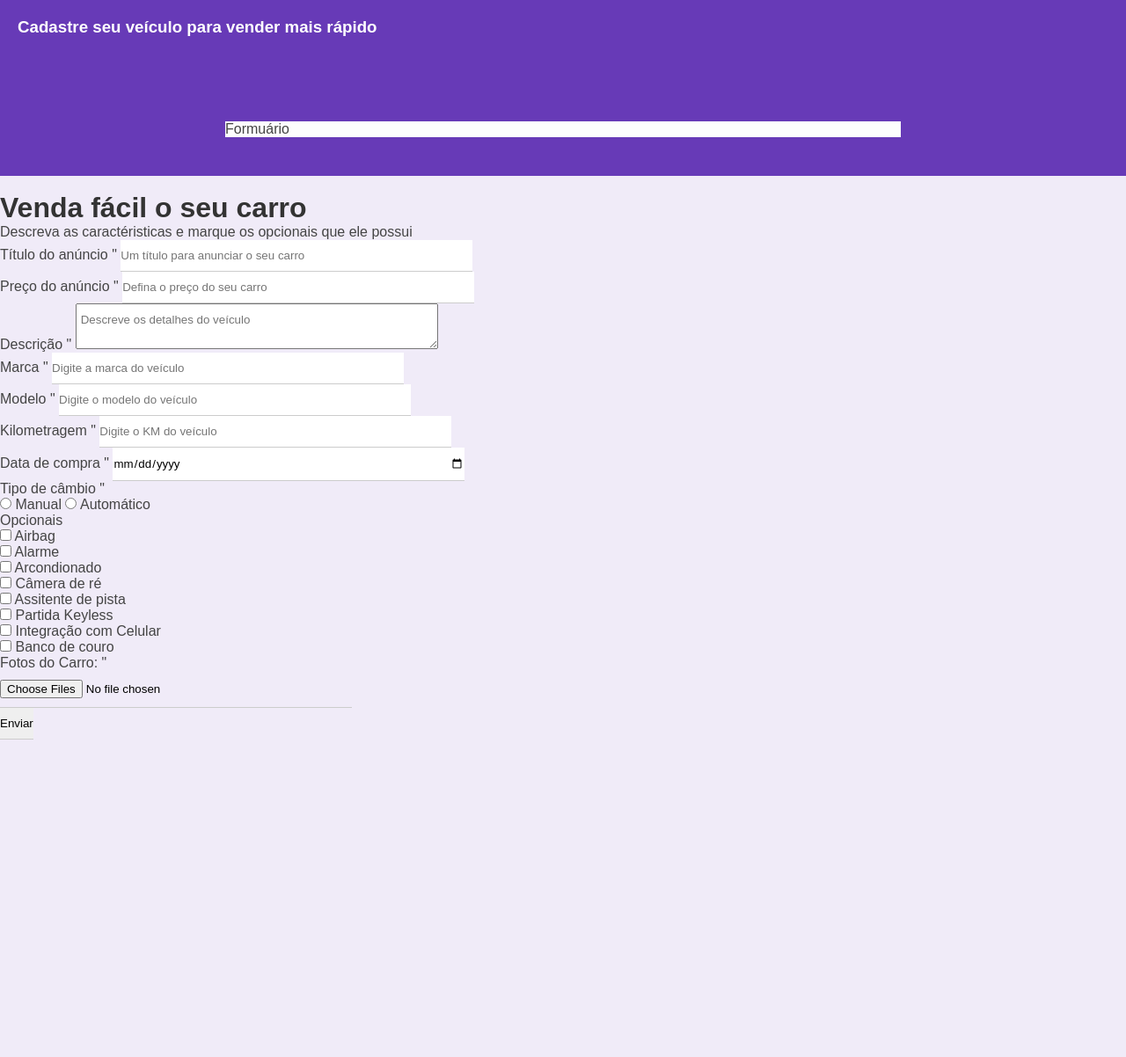
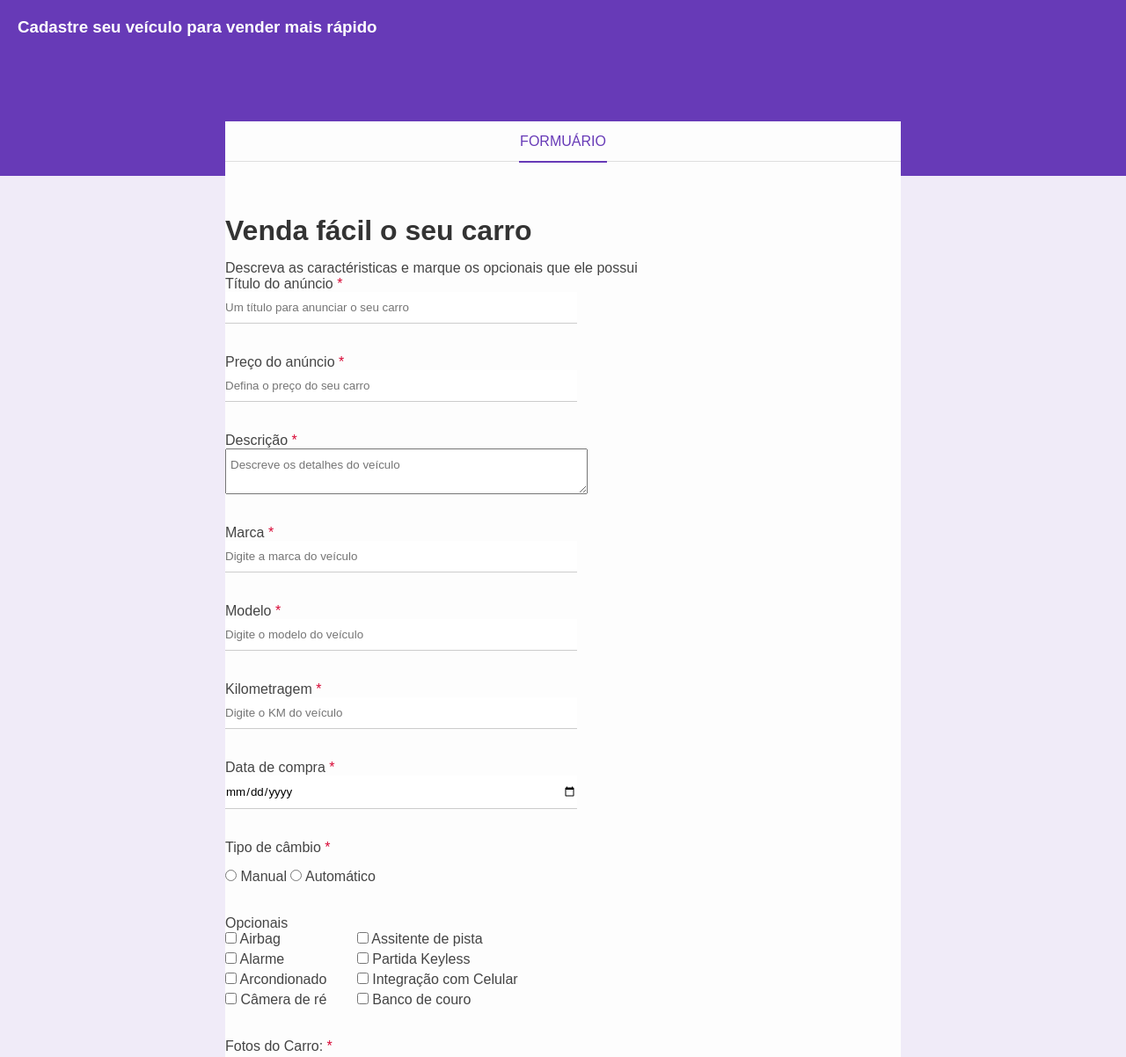
Before and after one commit to samueljdev/Projeto-Formulario, a plain HTML site: page index.html in a window 1280 px wide. Shown: the top 1202 px of the page at 88% size. Before the commit the page ends 841 px from the top, so only its background shows below. Drawn offline with Linux system fonts and the light colour scheme.

Commit message:
Finalizando o projeto

```diff
--- a/css/style.css
+++ b/css/style.css
@@ -60,3 +60,76 @@ textarea {
   position: relative;
   top: -62px;
 }
+
+/* form header */
+.form-header {
+  border-bottom: 1px solid #dfdfdf;
+  height: 45px;
+}
+
+.form-header p {
+  color: #673ab7;
+  border-bottom: 2px solid #673ab7;
+  width: 100px;
+  text-align: center;
+  margin: 0 auto;
+  text-transform: uppercase;
+  height: 45px;
+  line-height: 45px;
+}
+
+/* form body */
+.form-body {
+  padding: 30px;
+}
+
+.form-title {
+  margin-bottom: 15px;
+}
+
+.form-body p {
+  margin-bottom: 20px;
+}
+
+.required-field {
+  color: #d80835;
+}
+
+.box-input {
+  margin-bottom: 35px;
+}
+
+.block {
+  display: block;
+}
+
+.optional-box {
+  display: inline-block;
+  margin: 0 30px 30px 0;
+}
+
+.optional-list li {
+  list-style: none;
+  margin-bottom: 5px;
+}
+
+.box-input p {
+  margin-bottom: 15px;
+}
+
+.btn-submit {
+  background-color: #673ab7;
+  color: #fff;
+  border: 2px solid transparent;
+  width: 150px;
+  height: 50px;
+  cursor: pointer;
+  text-transform: uppercase;
+  transition: 0.5s;
+}
+
+.btn-submit:hover {
+  background-color: #fff;
+  border-color: #673ab7;
+  color: #673ab7;
+}
--- a/index.html
+++ b/index.html
@@ -14,6 +14,7 @@
             <h3>Cadastre seu veículo para vender mais rápido</h3>
         </div>
         <div class="form-container">
+            <div class="form-header">
                 <p>Formuário</p>
             </div>
             <div class="form-body"></div>
@@ -21,94 +22,95 @@
             <p>Descreva as caractéristicas e marque os opcionais que ele possui</p>
             <form>
                 <div class="box-input">
-                <label for="title"> Título do anúncio <span class="required-field">"</span> </label>
+                    <label for="title"> Título do anúncio <span class="required-field">*</span> </label>
                     <input type="text" name="title" id="title" class="block"
                         placeholder="Um título para anunciar o seu carro" minlength="1" maxlength="30" required />
                 </div>
                 <div class="box-input">
-                <label for="preco"> Preço do anúncio <span class="required-field">"</span> </label>
+                    <label for="preco"> Preço do anúncio <span class="required-field">*</span> </label>
                     <input type="number" name="preco" id="preco" class="block" placeholder="Defina o preço do seu carro"
                         required />
                 </div>
                 <div class="box-input">
-                <label for="description"> Descrição <span class="required-field">"</span> </label>
+                    <label for="description"> Descrição <span class="required-field">*</span> </label>
                     <textarea name="description" id="description" class="block"
                         placeholder="Descreve os detalhes do veículo"></textarea>
                 </div>
                 <div class="box-input">
-                <label for="brand"> Marca <span class="required-field">"</span> </label>
+                    <label for="brand"> Marca <span class="required-field">*</span> </label>
                     <input type="text" name="brand" id="brand" class="block" placeholder="Digite a marca do veículo"
                         required />
                 </div>
                 <div class="box-input">
-                <label for="model"> Modelo <span class="required-field">"</span> </label>
+                    <label for="model"> Modelo <span class="required-field">*</span> </label>
                     <input type="text" name="model" id="model" class="block" placeholder="Digite o modelo do veículo"
                         required />
                 </div>
                 <div class="box-input">
-                <label for="molage"> Kilometragem <span class="required-field">"</span> </label>
-                <input type="number" name="molage" id="molage" class="block" placeholder="Digite o KM do veículo"
+                    <label for="mileage"> Kilometragem <span class="required-field">*</span> </label>
+                    <input type="number" name="mileage" id="mileage" class="block" placeholder="Digite o KM do veículo"
                         required />
                 </div>
                 <div class="box-input">
-                <label for="date"> Data de compra <span class="required-field">"</span> </label>
+                    <label for="date"> Data de compra <span class="required-field">*</span> </label>
                     <input type="date" name="date" id="date" class="block" required />
                 </div>
                 <div class="box-input">
-                <p> Tipo de câmbio <span class="required-field">"</span> </p>
+                    <p> Tipo de câmbio <span class="required-field">*</span> </p>
                     <input type="radio" id="manual" name="gear">
                     <label for="manual">Manual</label>
                     <input type="radio" id="auto" name="gear">
                     <label for="auto">Automático</label>
                 </div>
-            <div class="box-input">
+                <div class="optional-box">
                     <p> Opcionais</p>
                     <ul class="optional-list">
                         <li>
-                        <input type="checkbox" id="airbag" name="optional[]" value="airbag">
+                            <input type="checkbox" id="airbag" name="optional[]" value="airbag"/>
                             <label for="airbag"> Airbag</label>
                         </li>
                         <li>
-                        <input type="checkbox" id="alarm" name="optional[]" value="alarm">
+                            <input type="checkbox" id="alarm" name="optional[]" value="alarm"/>
                             <label for="alarm"> Alarme</label>
                         </li>
                         <li>
-                        <input type="checkbox" id="arcondionado" name="optional[]" value="arcondionado">
+                            <input type="checkbox" id="arcondionado" name="optional[]" value="arcondionado"/>
                             <label for="arcondionado"> Arcondionado</label>
                         </li>
                         <li>
-                        <input type="checkbox" id="reverse-camera" name="optional[]" value="reverse-camera">
+                            <input type="checkbox" id="reverse-camera" name="optional[]" value="reverse-camera"/>
                             <label for="reverse-camera"> Câmera de ré</label>
                         </li>
                     </ul>
                 </div>
-            <div class="box-input">
+                <div class="optional-box">
                     <ul class="optional-list">
                         <li>
-                        <input type="checkbox" id="lane_assist" name="optional[]" value="lane_assist">
+                            <input type="checkbox" id="lane_assist" name="optional[]" value="lane_assist"/>
                             <label for="lane_assist"> Assitente de pista</label>
                         </li>
                         <li>
-                        <input type="checkbox" id="keyless" name="optional[]" value="keyless">
+                            <input type="checkbox" id="keyless" name="optional[]" value="keyless"/>
                             <label for="keyless"> Partida Keyless</label>
                         </li>
                         <li>
-                        <input type="checkbox" id="smartphone" name="optional[]" value="smartphone">
+                            <input type="checkbox" id="smartphone" name="optional[]" value="smartphone"/>
                             <label for="smartphone"> Integração com Celular</label>
                         </li>
                         <li>
-                        <input type="checkbox" id="leather_seat" name="optional[]" value="leather_seat">
+                            <input type="checkbox" id="leather_seat" name="optional[]" value="leather_seat"/>
                             <label for="leather_seat"> Banco de couro</label>
                         </li>
                     </ul>
                 </div>
                 <div class="box-input">
-                <p>Fotos do Carro: <span class="required-field">"</span></p>
-                <input type="file" id="images" name="images" multiple accept="image/png, image/jpg" required>
+                    <p>Fotos do Carro: <span class="required-field">*</span></p>
+                    <input type="file" id="images" name="images" multiple accept="image/png, image/jpg" required/>
                 </div>
                 <input type="submit" value="Enviar" class="btn-submit">
             </form>
         </div>
+    </div>
 </body>
 
 </html>
```
Lines whose indentation alone changed are shown as unchanged.
